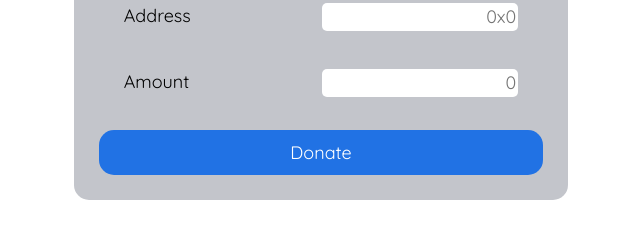
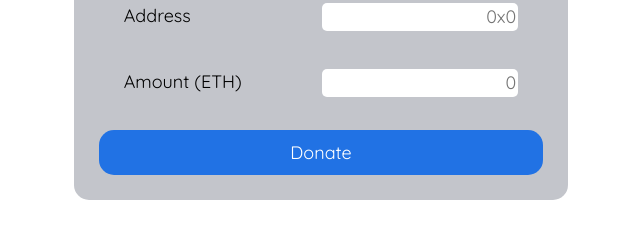
Before and after one commit to Dayo-Adewuyi/buymeacryptocoffee, a website built with Parcel: page src/index.html in a window 1280 px wide. Shown: the part 192-430 px from the top of the page, 319-959 px from the left. Built offline with nearby package versions, Linux system fonts and the light colour scheme.

Commit message:
signify currency

```diff
--- a/src/index.html
+++ b/src/index.html
@@ -52,8 +52,8 @@
                                 <input id="address" class="texts" autocomplete="off" autocorrect="off" type="text" placeholder="0x0" minlength="1" maxlength="79" spellcheck="false">
                             </div>
                             <div style="padding:20px;">
-                                <span>Amount (Optional)</span>
-                                <input type="text" id="amount" placeholder="0">
+                                <span>Amount (ETH)</span>
+                                <input type="text" id="amount" placeholder="Optional">
                             </div>
                         </div>
                         <div class="">
@@ -126,7 +126,7 @@
                                 <input id="daddress" class="texts" autocomplete="off" autocorrect="off" type="text" placeholder="0x0" minlength="1" maxlength="79" spellcheck="false">
                             </div>
                             <div style="padding:20px;">
-                                <span>Amount</span>
+                                <span>Amount (ETH)</span>
                                 <input type="text" id="damount" placeholder="0">
                             </div>
                         </div>
```
